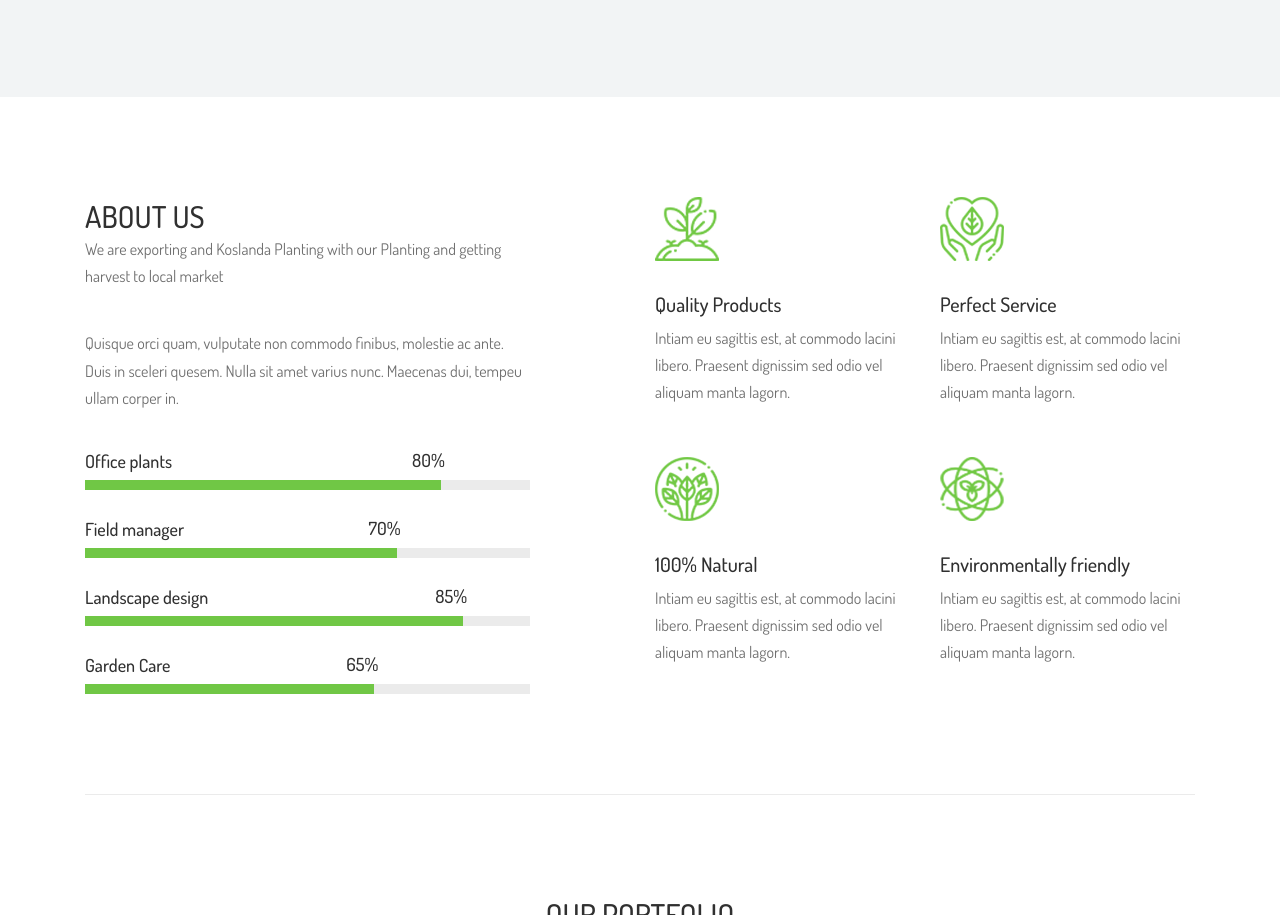
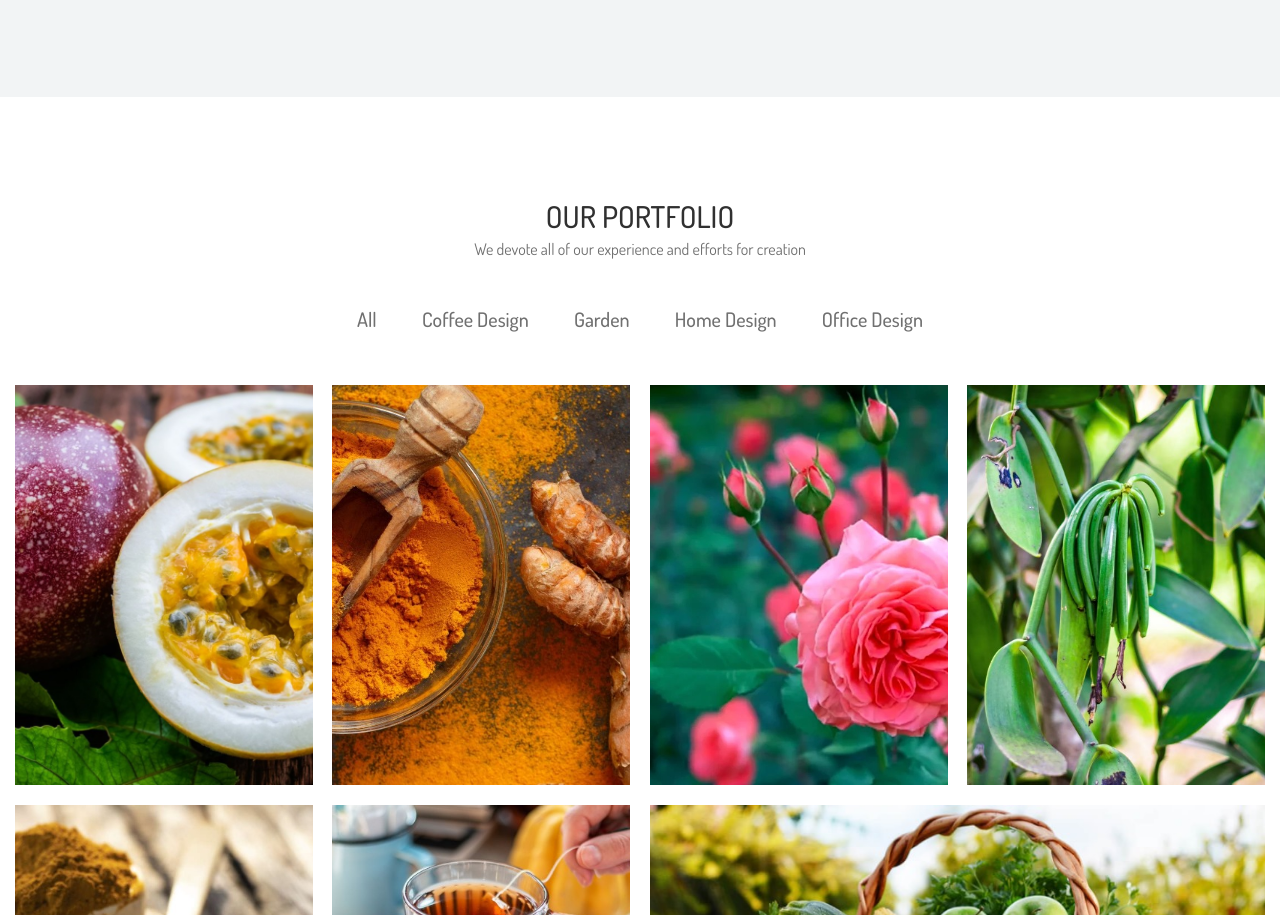
Before and after one commit to Hasindu100/koslanda-web, a plain HTML site: page index.html in a window 1280 px wide. Shown: the part 1885-2800 px from the top of the page. Drawn offline with Linux system fonts and the light colour scheme.

Commit message:
Updated content

```diff
--- a/index.html
+++ b/index.html
@@ -293,120 +293,6 @@
     </section>
     <!-- ##### Service Area End ##### -->
 
-    <!-- ##### About Area Start ##### -->
-    <section class="about-us-area section-padding-100-0">
-        <div class="container">
-            <div class="row justify-content-between">
-                <div class="col-12 col-lg-5">
-                    <!-- Section Heading -->
-                    <div class="section-heading">
-                        <h2>ABOUT US</h2>
-                        <p>We are exporting and Koslanda Planting with our Planting and getting harvest to local market</p>
-                    </div>
-                    <p>Quisque orci quam, vulputate non commodo finibus, molestie ac ante. Duis in sceleri quesem. Nulla sit amet varius nunc. Maecenas dui, tempeu ullam corper in.</p>
-
-                    <!-- Progress Bar Content Area -->
-                    <div class="alazea-progress-bar mb-50">
-                        <!-- Single Progress Bar -->
-                        <div class="single_progress_bar">
-                            <p>Office plants</p>
-                            <div id="bar1" class="barfiller">
-                                <div class="tipWrap">
-                                    <span class="tip"></span>
-                                </div>
-                                <span class="fill" data-percentage="80"></span>
-                            </div>
-                        </div>
-
-                        <!-- Single Progress Bar -->
-                        <div class="single_progress_bar">
-                            <p>Field manager</p>
-                            <div id="bar2" class="barfiller">
-                                <div class="tipWrap">
-                                    <span class="tip"></span>
-                                </div>
-                                <span class="fill" data-percentage="70"></span>
-                            </div>
-                        </div>
-
-                        <!-- Single Progress Bar -->
-                        <div class="single_progress_bar">
-                            <p>Landscape design</p>
-                            <div id="bar3" class="barfiller">
-                                <div class="tipWrap">
-                                    <span class="tip"></span>
-                                </div>
-                                <span class="fill" data-percentage="85"></span>
-                            </div>
-                        </div>
-
-                        <!-- Single Progress Bar -->
-                        <div class="single_progress_bar">
-                            <p>Garden Care</p>
-                            <div id="bar4" class="barfiller">
-                                <div class="tipWrap">
-                                    <span class="tip"></span>
-                                </div>
-                                <span class="fill" data-percentage="65"></span>
-                            </div>
-                        </div>
-                    </div>
-                </div>
-
-                <div class="col-12 col-lg-6">
-                    <div class="alazea-benefits-area">
-                        <div class="row">
-                            <!-- Single Benefits Area -->
-                            <div class="col-12 col-sm-6">
-                                <div class="single-benefits-area">
-                                    <img src="img/core-img/b1.png" alt="">
-                                    <h5>Quality Products</h5>
-                                    <p>Intiam eu sagittis est, at commodo lacini libero. Praesent dignissim sed odio vel aliquam manta lagorn.</p>
-                                </div>
-                            </div>
-
-                            <!-- Single Benefits Area -->
-                            <div class="col-12 col-sm-6">
-                                <div class="single-benefits-area">
-                                    <img src="img/core-img/b2.png" alt="">
-                                    <h5>Perfect Service</h5>
-                                    <p>Intiam eu sagittis est, at commodo lacini libero. Praesent dignissim sed odio vel aliquam manta lagorn.</p>
-                                </div>
-                            </div>
-
-                            <!-- Single Benefits Area -->
-                            <div class="col-12 col-sm-6">
-                                <div class="single-benefits-area">
-                                    <img src="img/core-img/b3.png" alt="">
-                                    <h5>100% Natural</h5>
-                                    <p>Intiam eu sagittis est, at commodo lacini libero. Praesent dignissim sed odio vel aliquam manta lagorn.</p>
-                                </div>
-                            </div>
-
-                            <!-- Single Benefits Area -->
-                            <div class="col-12 col-sm-6">
-                                <div class="single-benefits-area">
-                                    <img src="img/core-img/b4.png" alt="">
-                                    <h5>Environmentally friendly</h5>
-                                    <p>Intiam eu sagittis est, at commodo lacini libero. Praesent dignissim sed odio vel aliquam manta lagorn.</p>
-                                </div>
-                            </div>
-                        </div>
-                    </div>
-                </div>
-            </div>
-        </div>
-
-        <div class="container">
-            <div class="row">
-                <div class="col-12">
-                    <div class="border-line"></div>
-                </div>
-            </div>
-        </div>
-    </section>
-    <!-- ##### About Area End ##### -->
-
     <!-- ##### Portfolio Area Start ##### -->
     <section class="alazea-portfolio-area section-padding-100-0">
         <div class="container">
@@ -620,7 +506,7 @@
                         <!-- Product Info -->
                         <div class="product-info mt-15 text-center">
                             <a href="shop-details.html">
-                                <p>Cactus Flower</p>
+                                <p>Roses Flower</p>
                             </a>
                             <h6>0</h6>
                         </div>
@@ -642,7 +528,7 @@
                         <!-- Product Info -->
                         <div class="product-info mt-15 text-center">
                             <a href="shop-details.html">
-                                <p>Cactus Flower</p>
+                                <p>Roses Flower</p>
                             </a>
                             <h6>0</h6>
                         </div>
@@ -664,7 +550,7 @@
                         <!-- Product Info -->
                         <div class="product-info mt-15 text-center">
                             <a href="shop-details.html">
-                                <p>Cactus Flower</p>
+                                <p>Roses Flower</p>
                             </a>
                             <h6>0</h6>
                         </div>
@@ -690,7 +576,7 @@
                         <!-- Product Info -->
                         <div class="product-info mt-15 text-center">
                             <a href="shop-details.html">
-                                <p>Cactus Flower</p>
+                                <p>Roses Flower</p>
                             </a>
                             <h6>0</h6>
                         </div>
@@ -925,7 +811,7 @@
                                     <a href="shop-details.html"><img src="img/bg-img/4.jpg" alt=""></a>
                                 </div>
                                 <div class="product-info">
-                                    <a href="shop-details.html">Cactus Flower</a>
+                                    <a href="shop-details.html">Roses Flower</a>
                                     <p>0</p>
                                 </div>
                             </div>
@@ -936,7 +822,7 @@
                                     <a href="shop-details.html"><img src="img/bg-img/5.jpg" alt=""></a>
                                 </div>
                                 <div class="product-info">
-                                    <a href="shop-details.html">Tulip Flower</a>
+                                    <a href="shop-details.html">Roses Flower</a>
                                     <p>0</p>
                                 </div>
                             </div>
```
Also changed, not shown: about.html (+2 -2 lines), contact.html (+2 -2 lines), portfolio.html (+2 -2 lines), shop.html (+12 -12 lines).
